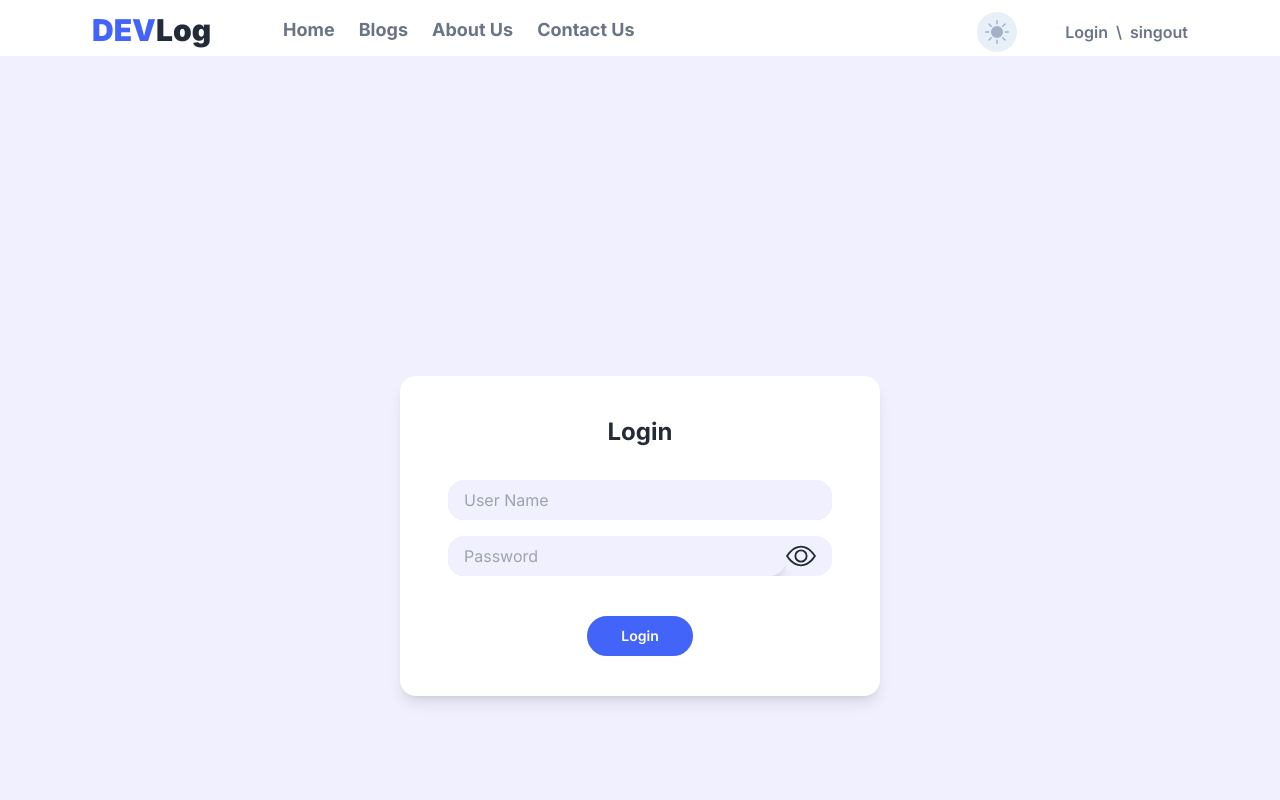
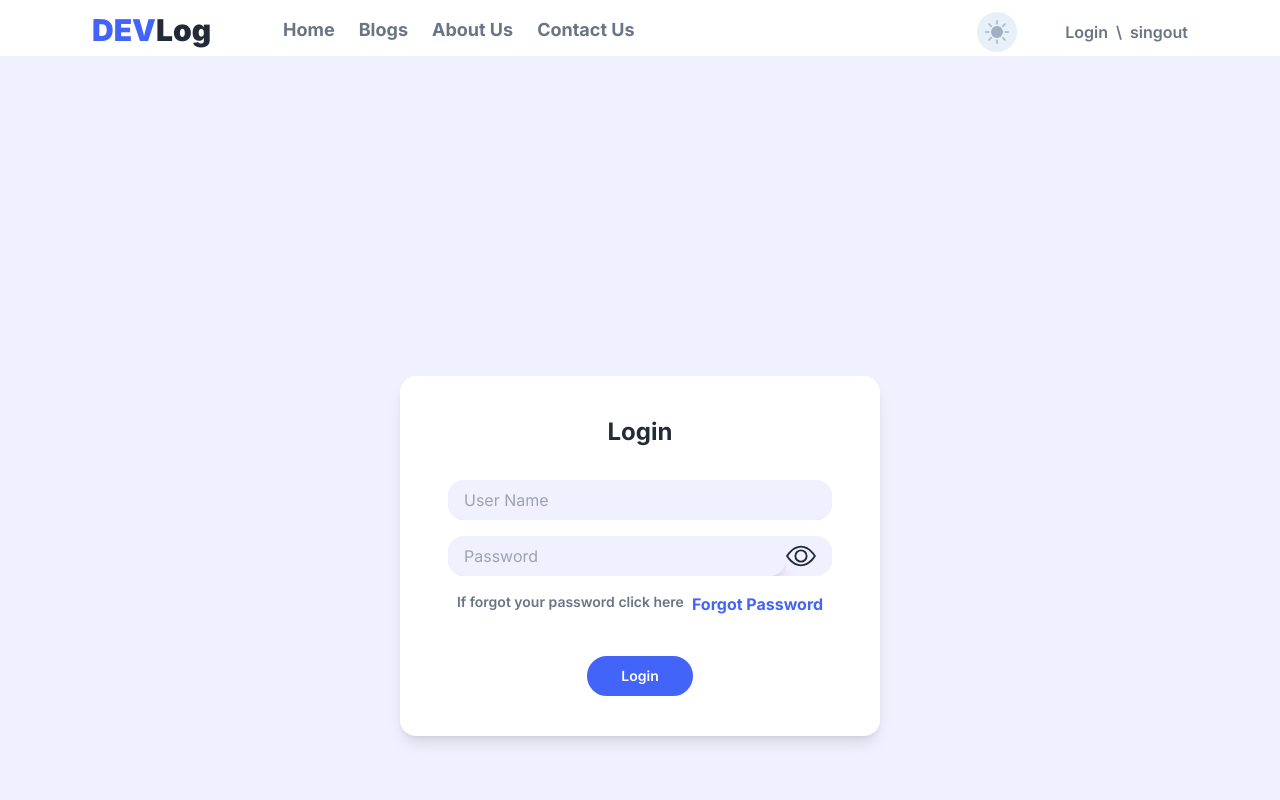
Before and after one commit to sdy2000/dev-log, a React (Create React App) app: page /login in a window 1280 px wide. Shown: the top 800 px of the page. Built offline with nearby package versions, Linux system fonts and the light colour scheme.

Commit message:
Update Login page

```diff
--- a/src/pages/account/Login.jsx
+++ b/src/pages/account/Login.jsx
@@ -1,6 +1,7 @@
 import React, { useState } from 'react'
 import { BsEye, BsEyeSlash } from 'react-icons/bs'
 import { Button1 } from '../../components'
+import { Link } from 'react-router-dom'
 
 const Login = () => {
     const [isShowPass, setIsShowPass] = useState(false)
@@ -35,6 +36,16 @@ const Login = () => {
                             }
                         </span>
                     </div>
+                    <div className='flex justify-between'>
+                        <p className='text-lfs dark:text-dfs text-sm font-semibold'>
+                            If forgot your password click here
+                        </p>
+                        <b className='text-accent hover:underline ml-2'>
+                            <Link to='#'>
+                                Forgot Password
+                            </Link>
+                        </b>
+                    </div>
 
                     <Button1 value={'Login'} color='bg-accent text-white hover:bg-lft hover:text-lfp hover:border-lft border-accent px-8 mt-6' />
                 </form>
```
